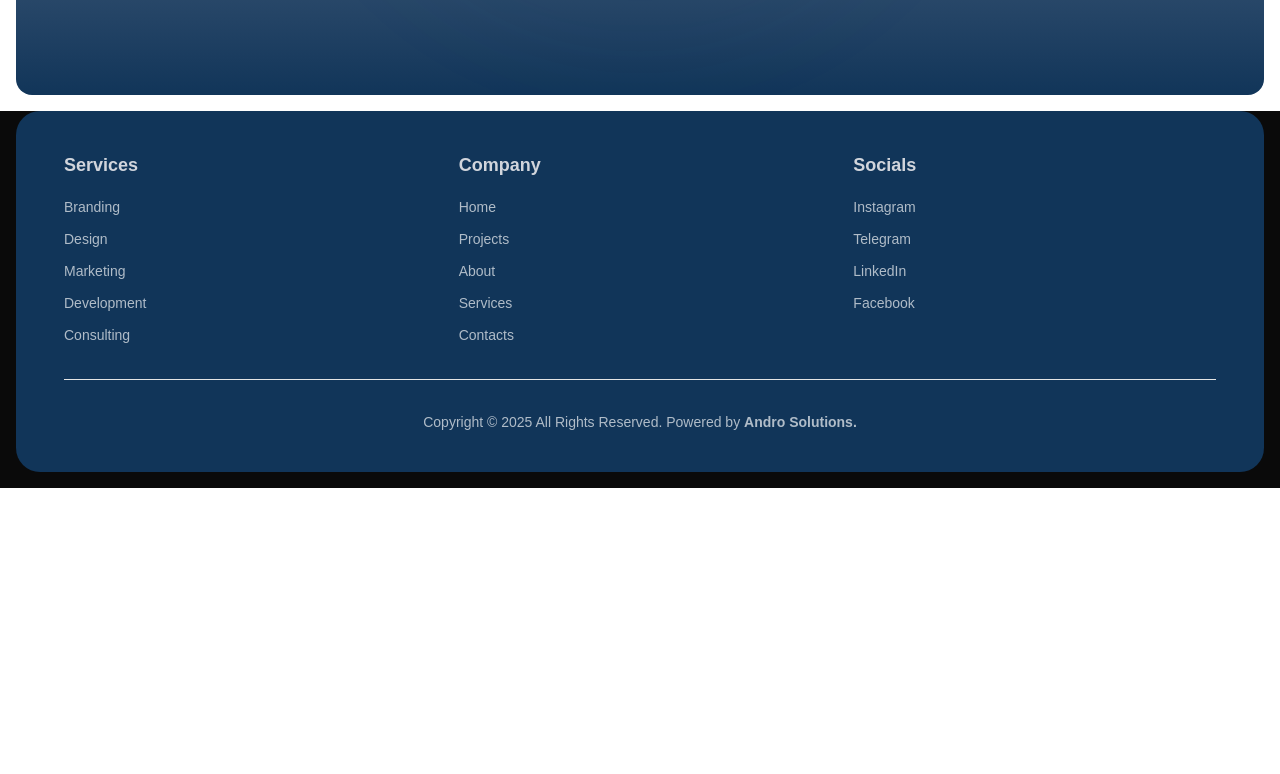
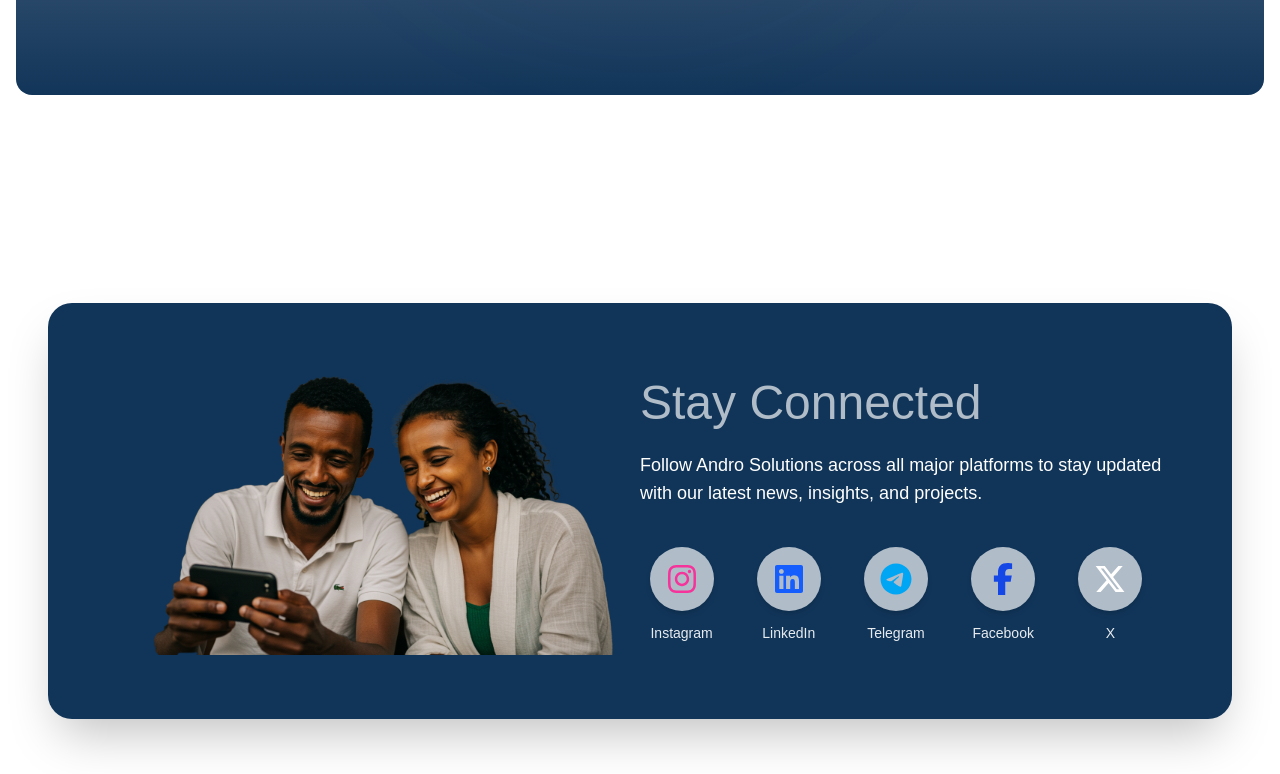
Before and after one commit to AndroSolutionsPersonal/Andro-Website, a Next.js app: page /contact in a window 1280 px wide. Shown: the part 1706-2480 px from the top of the page. Before the commit the page ends 2194 px from the top, so only its background shows below. Built offline with nearby package versions, Linux system fonts and the light colour scheme.

Commit message:
Initial follow us build

```diff
--- /dev/null
+++ b/components/FollowUs.jsx
@@ -0,0 +1,123 @@
+"use client";
+
+import { motion } from "framer-motion";
+import Image from "next/image";
+import {
+    FaInstagram,
+    FaLinkedin,
+    FaTelegram,
+    FaFacebookF,
+    FaXTwitter, // For X (Twitter)
+    FaTwitter,  // Fallback in case FaXTwitter doesn't render
+} from "react-icons/fa6";
+
+import SocialImg from "@/assets/FollowUs.png"; // transparent illustration
+
+const socials = [
+    {
+        name: "Instagram",
+        icon: <FaInstagram className="w-8 h-8 text-pink-500" />,
+        link: "https://instagram.com/yourpage",
+    },
+    {
+        name: "LinkedIn",
+        icon: <FaLinkedin className="w-8 h-8 text-blue-600" />,
+        link: "https://linkedin.com/company/yourpage",
+    },
+    {
+        name: "Telegram",
+        icon: <FaTelegram className="w-8 h-8 text-sky-500" />,
+        link: "https://t.me/yourpage",
+    },
+    {
+        name: "Facebook",
+        icon: <FaFacebookF className="w-8 h-8 text-blue-700" />,
+        link: "https://facebook.com/yourpage",
+    },
+    {
+        name: "X",
+        icon: (
+            <FaXTwitter className="w-8 h-8 text-white" /> || (
+                <FaTwitter className="w-8 h-8 text-white" />
+            )
+        ),
+        link: "https://x.com/yourpage",
+    },
+];
+
+export default function FollowUsSection() {
+    return (
+        <section
+            id="follow-us"
+            className="relative w-full min-h-screen flex items-center justify-center px-6 lg:px-12 py-12"
+        >
+            <div className="w-full max-w-7xl bg-[#113559] rounded-3xl shadow-2xl p-10 lg:p-16 flex flex-col lg:flex-row items-center">
+                {/* Left illustration */}
+                <div className="w-full lg:w-1/2 flex justify-center items-end mb-12 lg:mb-0">
+                    <motion.div
+                        initial={{ opacity: 0, y: 40 }}
+                        whileInView={{ opacity: 1, y: 0 }}
+                        transition={{ duration: 0.6 }}
+                        viewport={{ once: true }}
+                        className="relative w-full flex justify-center"
+                    >
+                        <Image
+                            src={SocialImg}
+                            alt="Socials Illustration"
+                            className="object-contain max-h-[500px] lg:max-h-[800px] w-auto"
+                            priority
+                        />
+                    </motion.div>
+                </div>
+
+                {/* Right content */}
+                <div className="w-full lg:w-1/2 text-center lg:text-left">
+                    <motion.h2
+                        initial={{ opacity: 0, y: 20 }}
+                        whileInView={{ opacity: 1, y: 0 }}
+                        transition={{ duration: 0.6 }}
+                        viewport={{ once: true }}
+                        className="text-3xl sm:text-4xl lg:text-5xl font-gilmer text-[#B0BCC8] mb-6"
+                    >
+                        Stay Connected
+                    </motion.h2>
+
+                    <motion.p
+                        initial={{ opacity: 0, y: 20 }}
+                        whileInView={{ opacity: 1, y: 0 }}
+                        transition={{ duration: 0.6, delay: 0.2 }}
+                        viewport={{ once: true }}
+                        className="text-base sm:text-lg max-w-xl font-montserrat mb-10"
+                    >
+                        Follow Andro Solutions across all major platforms to stay updated
+                        with our latest news, insights, and projects.
+                    </motion.p>
+
+                    {/* Social icons */}
+                    <div className="grid grid-cols-3 sm:grid-cols-5 gap-6 max-w-lg mx-auto lg:mx-0">
+                        {socials.map((social, i) => (
+                            <motion.a
+                                key={social.name}
+                                href={social.link}
+                                target="_blank"
+                                rel="noopener noreferrer"
+                                initial={{ opacity: 0, y: 20 }}
+                                whileInView={{ opacity: 1, y: 0 }}
+                                transition={{ duration: 0.4, delay: i * 0.15 }}
+                                viewport={{ once: true }}
+                                className="flex flex-col items-center group"
+                            >
+                                <div className="bg-secondary rounded-full p-4 shadow-md flex items-center justify-center group-hover:scale-110 transition-transform duration-200">
+                                    {social.icon}
+                                </div>
+                                <p className="mt-3 text-sm font-montserrat text-white/90 group-hover:text-[#B0BCC8]">
+                                    {social.name}
+                                </p>
+                            </motion.a>
+                        ))}
+                    </div>
+                </div>
+            </div>
+        </section>
+    );
+}
--- a/pages/contact/index.jsx
+++ b/pages/contact/index.jsx
@@ -4,6 +4,7 @@ import { motion, useScroll, useTransform } from "framer-motion";
 import ContactSection from "@/components/ContactSection";
 import WhyUs from "@/components/WhyUs";
 import Head from "next/head";
+import FollowUsSection from "@/components/FollowUs";
 // Reuse the fadeUp function
 const fadeUp = (delay) => ({
   hidden: { opacity: 0, y: 50, scale: 0.95 },
@@ -84,6 +85,7 @@ const ContactPage = () => {
           >
               <WhyUs/>
           </motion.section>
+          <FollowUsSection />
       </main>
   );
 };
```
Also changed, not shown: assets/FollowUs.png (added), assets/services/FollowUs.png (added).
